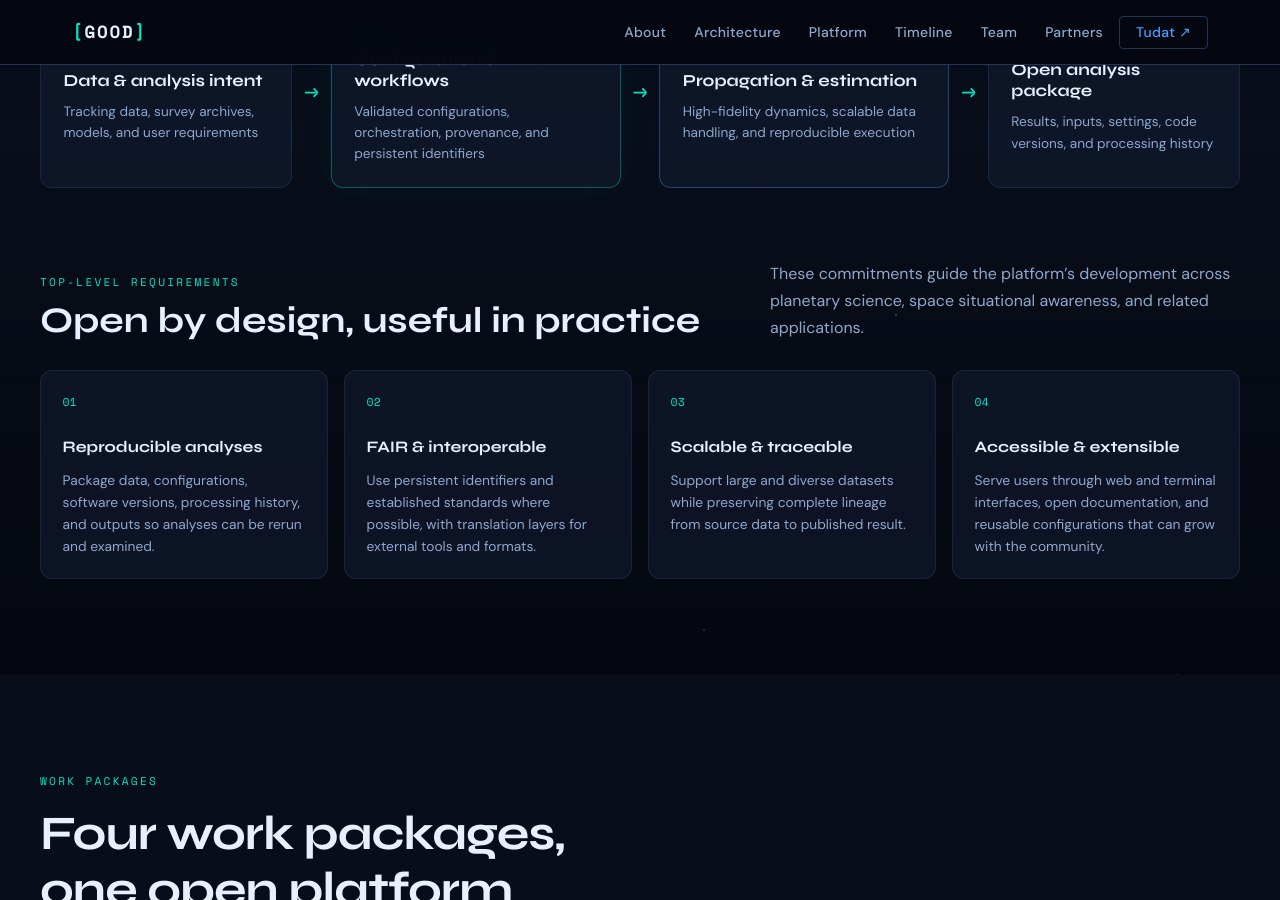
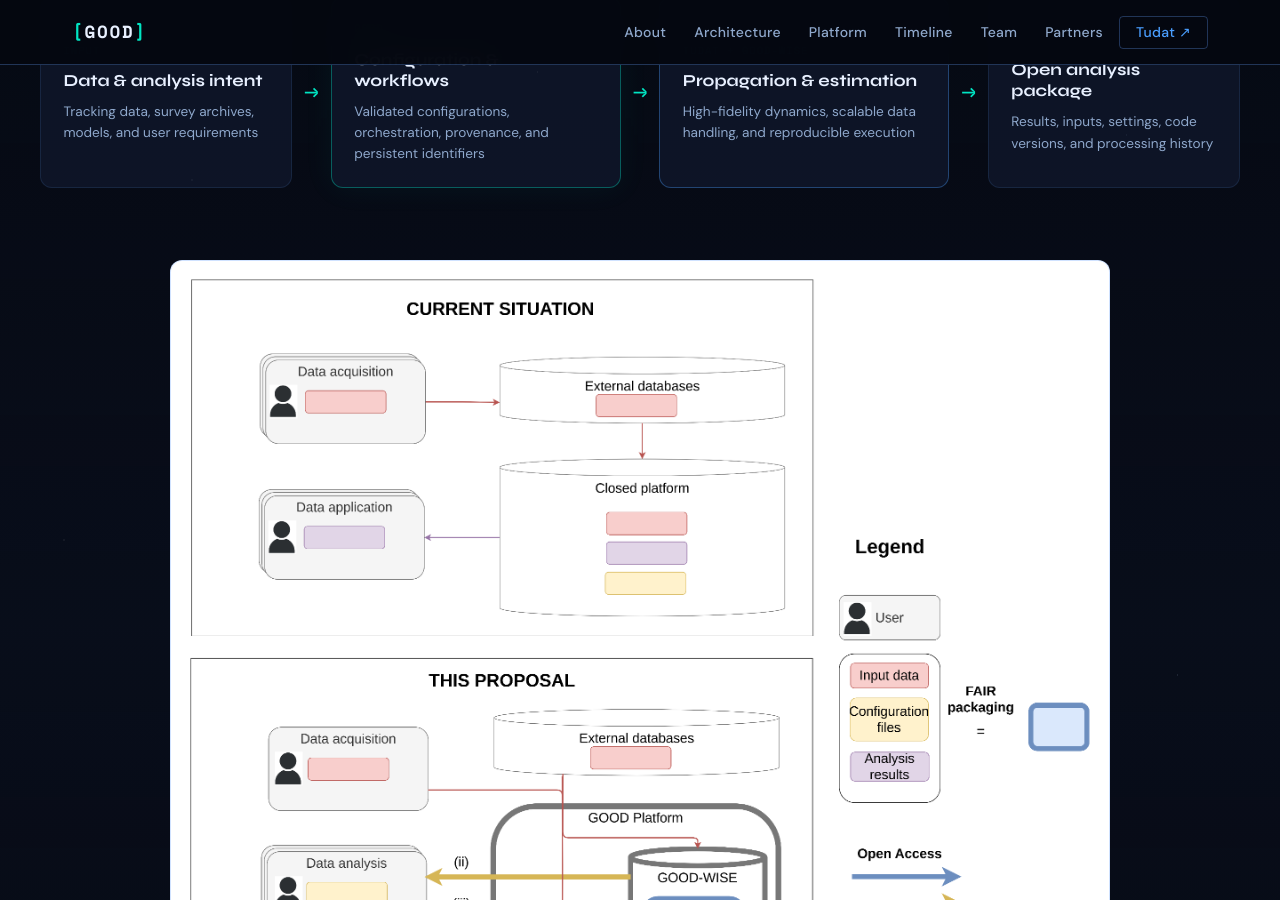
Before and after one commit to balbinot/good-platform, a Jekyll site: the page built from index.html, in a window 1280 px wide and 900 px high, scrolled down 2429 px. Built offline with Jekyll 4.4.1, drawn with Linux system fonts in a browser that asks for light colours; some of the changed text lies outside the part shown.

Commit message:
feat: add proposal architecture figure

```diff
--- a/assets/css/main.css
+++ b/assets/css/main.css
@@ -534,6 +534,18 @@ body::before {
 .architecture-node-output .architecture-kicker { color: var(--orbit); }
 
 .architecture-arrow { align-self: center; color: var(--aurora); font-family: var(--font-mono); font-size: 1.5rem; }
+
+.proposal-figure {
+  max-width: 940px;
+  margin: 0 auto 4.5rem;
+  padding: 0.85rem;
+  background: #fff;
+  border: 1px solid var(--border-bright);
+  border-radius: var(--radius-lg);
+}
+
+.proposal-figure img { width: 100%; height: auto; }
+.proposal-figure figcaption { padding: 0.95rem 0.35rem 0.15rem; color: var(--text-secondary); font-size: 0.85rem; font-style: italic; }
 
 .requirements-intro {
   display: flex;
--- a/index.html
+++ b/index.html
@@ -153,6 +153,11 @@ description: The General Open Orbital Dynamics (GOOD) Platform — Open, FAIR, a
         <span>Results, inputs, settings, code versions, and processing history</span>
       </div>
     </div>
+
+    <figure class="proposal-figure reveal">
+      <img src="{{ '/assets/images/good-fair-open-figure-2.png' | relative_url }}" alt="Figure 2 from the GOOD proposal, comparing the current closed workflow with the proposed open GOOD platform connecting data acquisition, analysis, applications, Tudat, and GOOD-WISE.">
+      <figcaption>Figure 2: GOOD: FAIR and open linking data and applications</figcaption>
+    </figure>
 
     <div class="requirements-intro">
       <div>
```
Also changed, not shown: assets/images/good-fair-open-figure-2.png (added).
